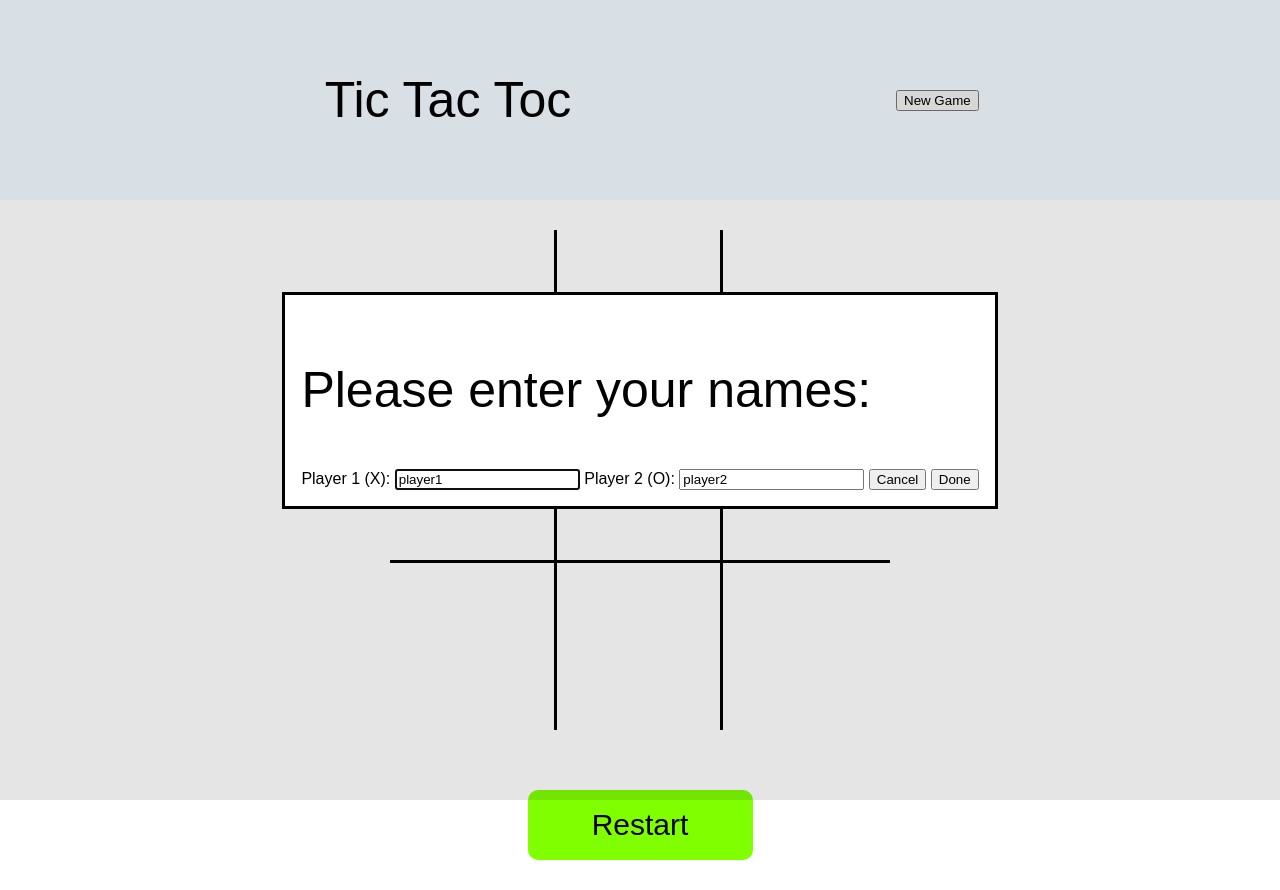
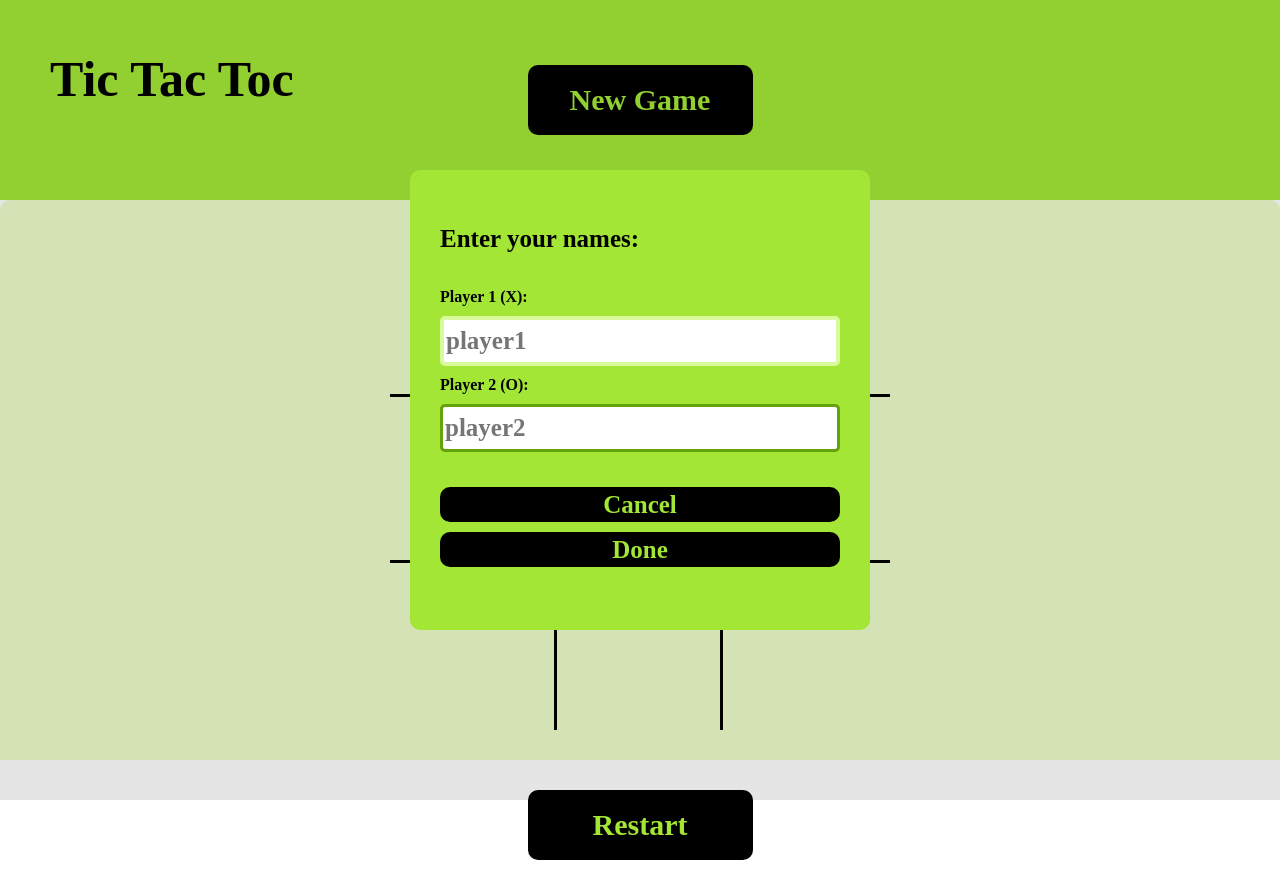
Before and after one commit to Brli126/Tic-Tac-Toe, a plain HTML site: page index.html in a window 1280 px wide. Both pictures are taken after a click on the button "New Game". Drawn offline with Linux system fonts and the light colour scheme; a web font is replaced by a local one.

Commit message:
Improve the overall design and the new_game function.

```diff
--- a/index.html
+++ b/index.html
@@ -4,17 +4,18 @@
     <meta charset="UTF-8">
     <meta name="viewport" content="width=device-width, initial-scale=1.0">
     <title>Document</title>
+    <link rel="stylesheet" media="screen" href="https://fontlibrary.org//face/clickuper" type="text/css"/>
     <link rel="stylesheet" href="./style.css">
     <script src="./tictactoc.js" defer></script>
 </head>
 <body>
     <dialog id="new_game_dialog">
         <form>
-            <p>Please enter your names:</p>
+            <p>Enter your names:</p>
             <label for="player1_name">Player 1 (X):</label>
-            <input type="text" id="player1_name" value="player1">
+            <input type="text" id="player1_name" placeholder="player1">
             <label for="player2_name">Player 2 (O):</label>
-            <input type="text" id="player2_name" value="player2">
+            <input type="text" id="player2_name" placeholder="player2">
             <button id="cancel_btn" formmethod="dialog">Cancel</button>
             <button id="done_btn">Done</button>
         </form>
--- a/style.css
+++ b/style.css
@@ -1,31 +1,51 @@
 body {
     margin: 0;
-    font-family: Arial, Helvetica, sans-serif;
+    font-family: 'ClickuperRegular';
+    font-weight: bold;
+    font-style: normal;
 }
 
+#new_game,
+#restart,
+#cancel_btn,
+#done_btn,
+#ok_btn,
+#player1_name,
+#player2_name {
+    font-family: 'ClickuperRegular';
+    font-weight: bold;
+    font-style: normal;
+}
+
+
+
 #game_board_container {
+    border-top-left-radius: 10px;
+    border-top-right-radius: 10px;
     padding: 30px;
     display: flex;
     justify-content: center;
-}
-
-#result_dialog {
-    width: 400px;
-    height: 200px;
+    background-color: #ecfccb;
 }
 
 #header {
+    position: relative;
     height: 200px;
     display: grid;
     align-items: center;
     justify-items: center;
-    grid-template-columns: 7fr 3fr;
-    background-color: aliceblue;
+    background-color: #a3e635;
 }
 
-#new_game {
-    justify-self: start;
+
+#title {
+    font-size: 50px;
+    margin: 0;
+    position: absolute;
+    left: 50px;
+    top: 50px;
 }
+
 
 
 
@@ -39,14 +59,19 @@ body {
 }
 
 .cell {
+    font-family: Arial, Helvetica, sans-serif;
+    font-weight: bold;
+    font-size: 60px;
     display: flex;
     justify-content: center;
     align-items: center;
 }
 
-p {
-    font-size: 50px;
+.cell p {
+    margin: 0;
 }
+
+
 
 #cell_0,
 #cell_1,
@@ -72,12 +97,71 @@ p {
     justify-content: center;
 }
 
+#new_game,
 #restart {
     width: 225px;
     height: 70px;
     font-size: 30px;
     border: none;
     border-radius: 10px;
-    background-color: chartreuse;
+    background-color: black;
+    color: #a3e635;
+}
+
+#new_game_dialog,
+#result_dialog {
+    padding: 30px;
+    border: none;
+    border-radius: 10px;
+    background-color: #a3e635;
+    height: 400px;
+    width: 400px;
 
 }
+
+form {
+    display: flex;
+    flex-direction: column;
+    gap: 10px;
+}
+
+#cancel_btn,
+#done_btn,
+#ok_btn {
+    font-size: 25px;
+    height: 35px;
+    background-color: black;
+    color: #a3e635;
+    border: none;
+    border-radius: 10px;
+}
+
+#player2_name {
+    margin-bottom: 25px;
+}
+
+#player1_name,
+#player2_name {
+    border: none;
+    border: solid 3px #65a30d;
+    border-radius: 5px;
+    height: 40px;
+    font-size: 25px;
+
+
+}
+
+#player1_name:focus,
+#player2_name:focus {
+    outline: none;
+    border: solid 4px #d9f99d;
+}
+
+form p {
+    font-size: 25px;
+}
+
+#result_message {
+    text-align: center;
+    font-size: 50px;
+}
--- a/tictactoc.js
+++ b/tictactoc.js
@@ -90,7 +90,7 @@ const gameBoard = (() => {
 
 
 
-const uiController = ( () => {
+const gameController = ( () => {
     const restartBtn = document.querySelector('#restart');
     const newBtn = document.querySelector('#new_game');
     const newDialog = document.querySelector('#new_game_dialog');
@@ -103,7 +103,7 @@ const uiController = ( () => {
         doneBtn.addEventListener('click', (e) => {
             e.preventDefault();
             const ng = game(p1Name.value, p2Name.value);
-            ng.start();
+            ng.restart();
             restartBtn.addEventListener('click', () => {
                 ng.restart();
             })
@@ -111,8 +111,6 @@ const uiController = ( () => {
 
         })
     })
-
-    newDialog.addEventListener('close', () => newBtn.disabled = true);
 
 })();
 
```
